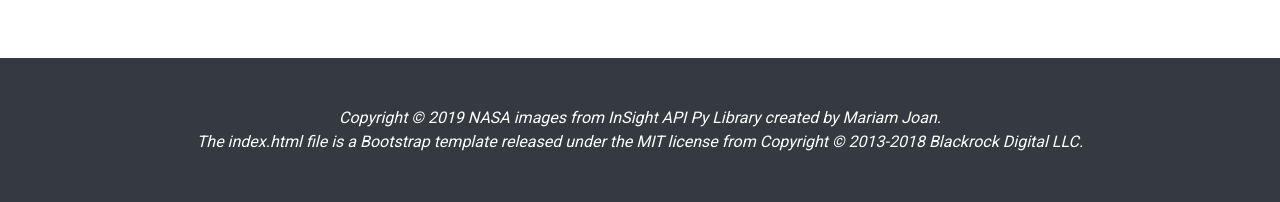
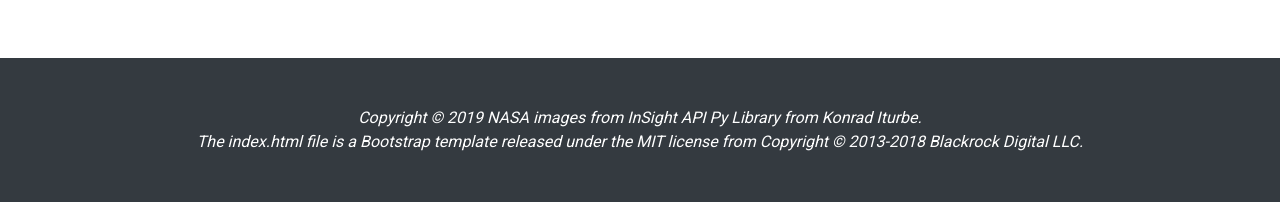
Before and after one commit to MJOAN/NASA-InSight, a Flask app: page / in a window 1280 px wide. Shown: the part 1178-1380 px from the top of the page. Run offline with Flask 2, Linux system fonts and the light colour scheme; some libraries are stand-ins or nearby versions.

Commit message:
credit to konrad

```diff
--- a/app.py
+++ b/app.py
@@ -14,7 +14,6 @@
 import json
 import os
 
-import os
 TWILIO_ACCOUNT_SID = os.environ.get("TWILIO_ACCOUNT_SID")
 TWILIO_AUTH_TOKEN = os.environ.get("TWILIO_AUTH_TOKEN")
 
--- a/templates/index.html
+++ b/templates/index.html
@@ -133,7 +133,7 @@
     <!-- Footer -->
      <footer class="py-5 bg-dark">
       <div class="container">
-        <p class="m-0 text-center text-white">Copyright &copy; 2019 NASA images from InSight API Py Library created by Mariam Joan.
+        <p class="m-0 text-center text-white">Copyright &copy; 2019 NASA images from InSight API Py Library from Konrad Iturbe.
           <br>The index.html file is a Bootstrap template released under the MIT license from Copyright &copy; 2013-2018 Blackrock Digital LLC.
           </p>
       </div>
```
Also changed, not shown: screenshot2.png (added), 1 other file.
